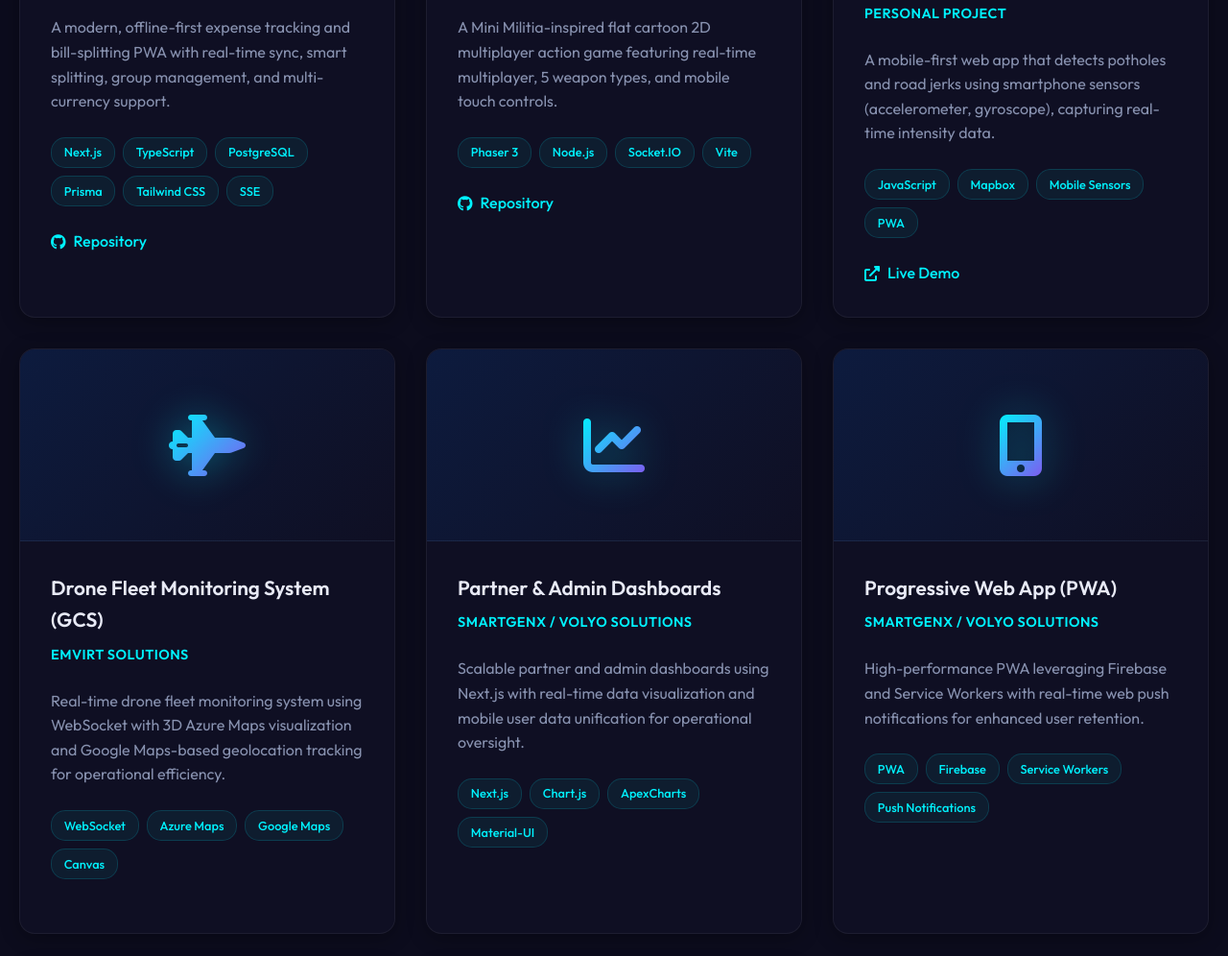
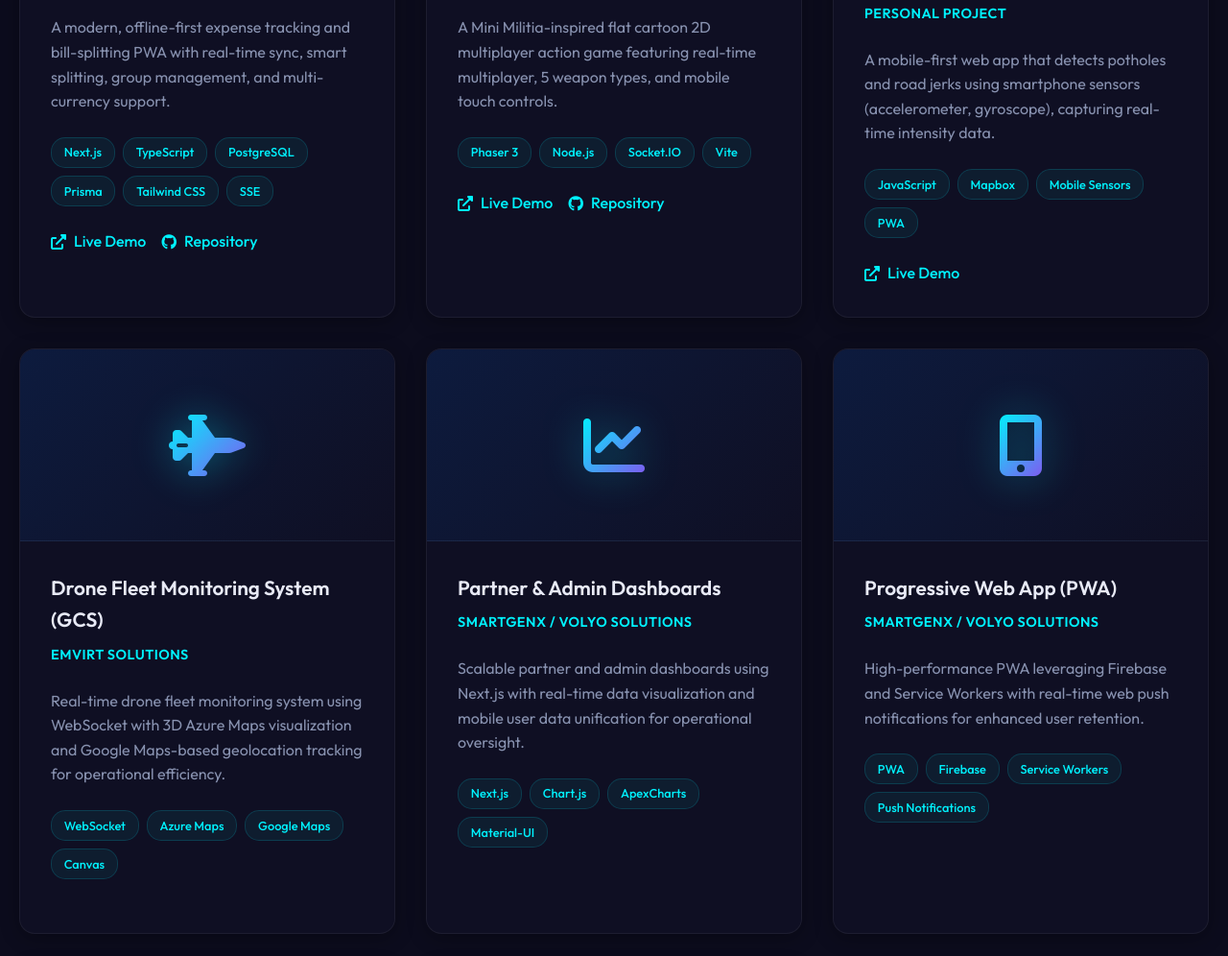
Before and after one commit to RahulSharma128/Rahulsharma128.github.io, a plain HTML site: page index.html in a window 1280 px wide. Shown: the part 6079-7075 px from the top of the page at 96% size. Drawn offline with nearby package versions, Linux system fonts and the light colour scheme.

Commit message:
feat: add live demo links for Spendwise and Scribble Army

```diff
--- a/index.html
+++ b/index.html
@@ -326,6 +326,9 @@
                             <span class="tech-tag">SSE</span>
                         </div>
                         <div class="project-links">
+                            <a href="https://spendwise.rahulsh.me" target="_blank" class="project-link">
+                                <i class="fas fa-external-link-alt"></i> Live Demo
+                            </a>
                             <a href="https://github.com/RahulSharma128/Spendwise" target="_blank" class="project-link">
                                 <i class="fab fa-github"></i> Repository
                             </a>
@@ -348,6 +351,9 @@
                             <span class="tech-tag">Vite</span>
                         </div>
                         <div class="project-links">
+                            <a href="https://scribble-army.vercel.app/" target="_blank" class="project-link">
+                                <i class="fas fa-external-link-alt"></i> Live Demo
+                            </a>
                             <a href="https://github.com/RahulSharma128/scribble-army" target="_blank"
                                 class="project-link">
                                 <i class="fab fa-github"></i> Repository
```
